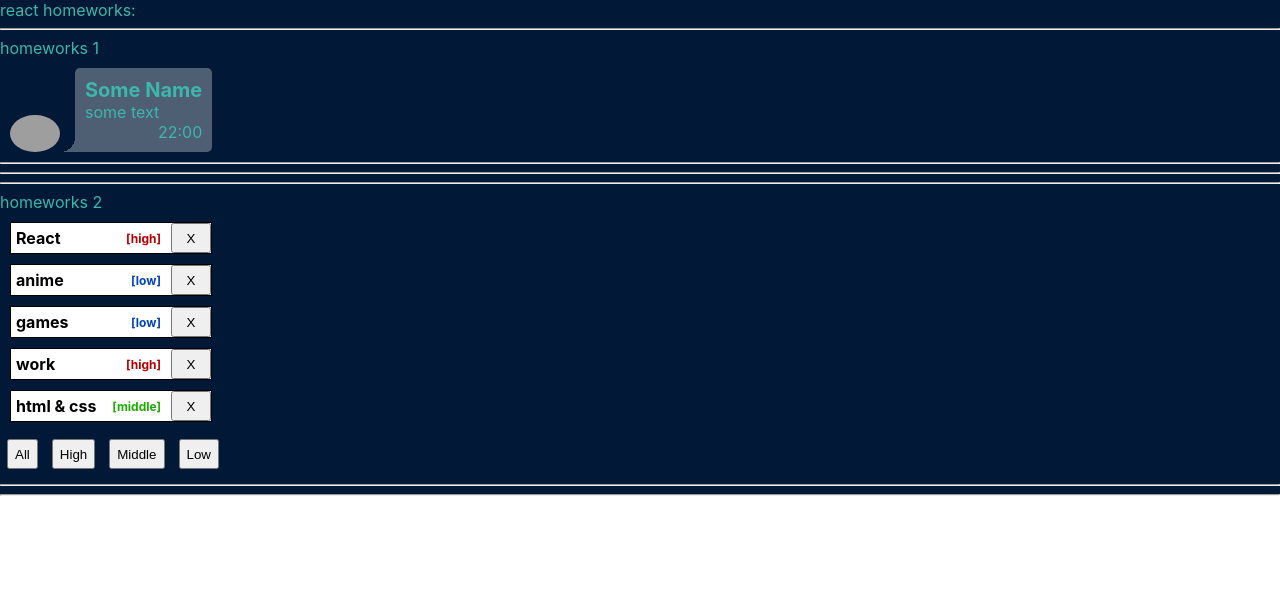
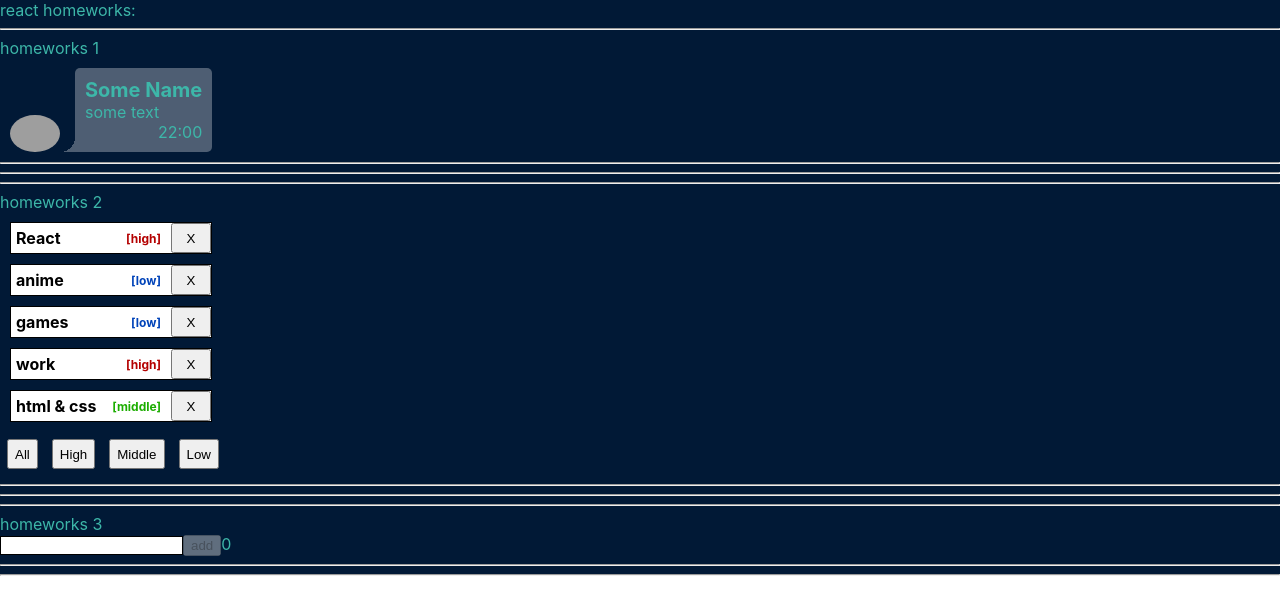
Before and after one commit to tkachiko/homeworks-by-ignat, a React (Create React App) app: page / in a window 1280 px wide. Shown: the top 614 px of the page. Built offline with nearby package versions, Linux system fonts and the light colour scheme; grey boxes are pictures that could not be loaded.

Commit message:
homework 03

```diff
--- a/package.json
+++ b/package.json
@@ -10,11 +10,13 @@
     "@types/node": "^16.11.58",
     "@types/react": "^18.0.19",
     "@types/react-dom": "^18.0.6",
+    "@types/uuid": "^8.3.4",
     "eslint": "8.22.0",
     "react": "^18.2.0",
     "react-dom": "^18.2.0",
     "react-scripts": "^5.0.1",
     "typescript": "^4.8.3",
+    "uuid": "^9.0.0",
     "web-vitals": "^2.1.4"
   },
   "scripts": {
--- a/src/p1-main/m1-ui/u1-app/App.tsx
+++ b/src/p1-main/m1-ui/u1-app/App.tsx
@@ -2,6 +2,7 @@
 import s from './App.module.css';
 import HW1 from '../../../p2-homeworks/h1/HW1';
 import HW2 from '../../../p2-homeworks/h2/HW2';
+import HW3 from '../../../p2-homeworks/h3/HW3';
 
 function App() {
   return (
@@ -9,7 +10,7 @@
       <div>react homeworks:</div>
       <HW1/>
       <HW2/>
-      {/*<HW3/>*/}
+      <HW3/>
       {/*<HW4/>*/}
       {/*<HW5/>*/}
 
--- a/src/p2-homeworks/h3/Greeting.module.css
+++ b/src/p2-homeworks/h3/Greeting.module.css
@@ -1,7 +1,15 @@
-.someClass {
+.input {
+  border: 1px solid black;
+}
 
+input:focus {
+  outline: none;
 }
 
 .error {
-    border: 1px solid red;
+  border: 1px solid red;
 }
+
+.errorMessage {
+  color: #b40101;
+}
--- a/src/p2-homeworks/h3/Greeting.tsx
+++ b/src/p2-homeworks/h3/Greeting.tsx
@@ -1,28 +1,28 @@
-import React from 'react'
-import s from './Greeting.module.css'
+import React, {ChangeEvent} from 'react';
+import s from './Greeting.module.css';
 
 type GreetingPropsType = {
-    name: any // need to fix any
-    setNameCallback: any // need to fix any
-    addUser: any // need to fix any
-    error: any // need to fix any
-    totalUsers: any // need to fix any
+  name: string // need to fix any
+  setNameCallback: (e: ChangeEvent<HTMLInputElement>) => void // need to fix any
+  addUser: () => void // need to fix any
+  error: string // need to fix any
+  totalUsers: number // need to fix any
 }
 
 // презентационная компонента (для верстальщика)
 const Greeting: React.FC<GreetingPropsType> = (
   {name, setNameCallback, addUser, error, totalUsers} // деструктуризация пропсов
 ) => {
-    const inputClass = s.error // need to fix with (?:)
+  const inputClass = error ? s.error : s.input; // need to fix with (?:)
 
   return (
     <div>
       <input value={name} onChange={setNameCallback} className={inputClass}/>
-            <span>{error}</span>
-            <button onClick={addUser}>add</button>
+      <button disabled={!name} onClick={addUser}>add</button>
       <span>{totalUsers}</span>
+      <div className={s.errorMessage}>{error}</div>
     </div>
-    )
-}
+  );
+};
 
-export default Greeting
+export default Greeting;
--- a/src/p2-homeworks/h3/GreetingContainer.tsx
+++ b/src/p2-homeworks/h3/GreetingContainer.tsx
@@ -1,9 +1,10 @@
-import React, {useState} from 'react'
-import Greeting from './Greeting'
+import React, {ChangeEvent, useState} from 'react';
+import Greeting from './Greeting';
+import {UserType} from './HW3';
 
 type GreetingContainerPropsType = {
-    users: any // need to fix any
-    addUserCallback: any // need to fix any
+  users: UserType[] // need to fix any
+  addUserCallback: (name: string) => void // need to fix any
 }
 
 // более простой и понятный для новичков
@@ -12,17 +13,27 @@
 // более современный и удобный для про :)
 // уровень локальной логики
 const GreetingContainer: React.FC<GreetingContainerPropsType> = ({users, addUserCallback}) => { // деструктуризация пропсов
-    const [name, setName] = useState<any>('') // need to fix any
-    const [error, setError] = useState<any>('') // need to fix any
+  const [name, setName] = useState<string>(''); // need to fix any
+  const [error, setError] = useState<string>(''); // need to fix any
 
-    const setNameCallback = (e: any) => { // need to fix any
-        setName('') // need to fix
+  const setNameCallback = (e: ChangeEvent<HTMLInputElement>) => { // need to fix any
+    if (e.currentTarget.value) { // need to fix
+      setName(e.currentTarget.value);
+      setError('');
     }
-    const addUser = () => {
-        alert(`Hello  !`) // need to fix
+    if (e.currentTarget.value === ' ') {
+      setError('Name is required!');
+      setName('');
     }
 
-    const totalUsers = 0 // need to fix
+  };
+  const addUser = () => {
+    alert(`Hello ${name}!`); // need to fix
+    addUserCallback(name);
+    setName('');
+  };
+
+  const totalUsers = users.length; // need to fix
 
   return (
     <Greeting
@@ -32,7 +43,7 @@
       error={error}
       totalUsers={totalUsers}
     />
-    )
-}
+  );
+};
 
-export default GreetingContainer
+export default GreetingContainer;
--- a/src/p2-homeworks/h3/HW3.tsx
+++ b/src/p2-homeworks/h3/HW3.tsx
@@ -1,19 +1,21 @@
-import React, {useState} from 'react'
-import GreetingContainer from './GreetingContainer'
+import React, {useState} from 'react';
+import GreetingContainer from './GreetingContainer';
+import {v1} from 'uuid';
 
 // types
 export type UserType = {
-    _id: any // need to fix any
-    name: any // need to fix any
+  _id: string // need to fix any
+  name: string // need to fix any
 }
 
 // уровень работы с глобальными данными
 function HW3() {
-    const [users, setUsers] = useState<any>([]) // need to fix any
+  const [users, setUsers] = useState<UserType[]>([]); // need to fix any
 
-    const addUserCallback = (name: any) => { // need to fix any
-        setUsers([]) // need to fix
-    }
+  const addUserCallback = (name: string) => { // need to fix any
+    const newUser = {_id: v1(), name: name};
+    setUsers([newUser, ...users]); // need to fix
+  };
 
   return (
     <div>
@@ -28,7 +30,7 @@
       {/*<AlternativeGreeting/>*/}
       <hr/>
     </div>
-    )
+  );
 }
 
-export default HW3
+export default HW3;
```
Lines whose indentation alone changed are shown as unchanged.
